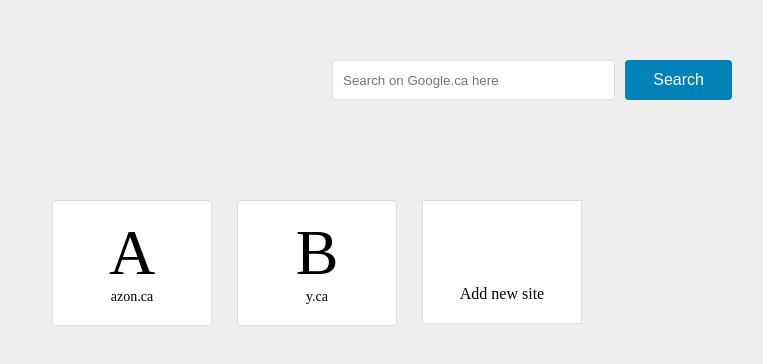
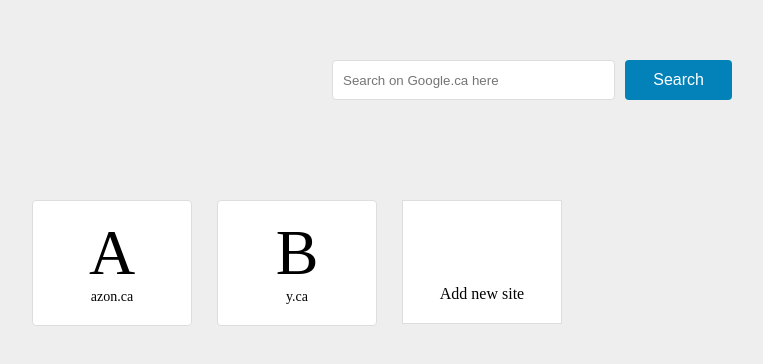
Before and after one commit to RickyLei7/siteMap, a plain HTML site: page src/index.html in a window 1280 px wide. Shown: the whole page, without its empty margins (108-871 px from the left). Drawn offline with nearby package versions, Linux system fonts and the light colour scheme.

Commit message:
fix pc css bug

```diff
--- a/src/style.css
+++ b/src/style.css
@@ -66,20 +66,28 @@ body {
   margin-left: auto;
   margin-right: auto;
 }
+
+.siteList {
+  margin: 20px;
+  display: flex;
+  flex-wrap: wrap;
+  justify-content: space-between;
+}
 @media (min-width: 500px){
   .siteList{
     margin-left: 0;
     margin-right: -25px;
+    justify-content: flex-start;
   }
-}
-.siteList {
-  margin: 20px;
-  display: flex;
-  flex-wrap: wrap;
 }
 .siteList > li {
   margin-bottom: 10px;
-  margin-right: 25px;
+
+}
+@media(min-width: 500px){
+  .siteList > li {
+    margin-right: 25px;
+  }
 }
 .siteList .site {
   width: 160px;
```
